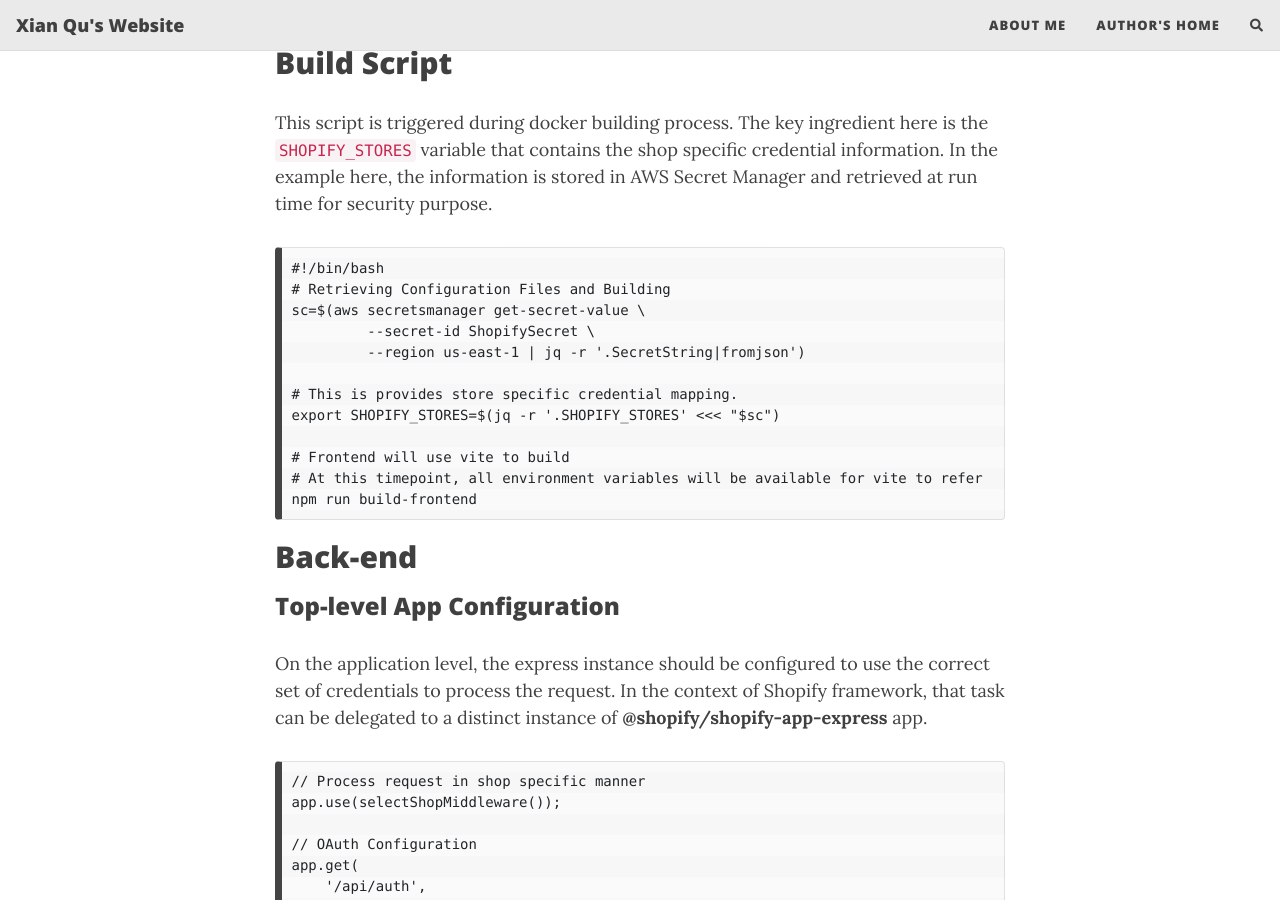
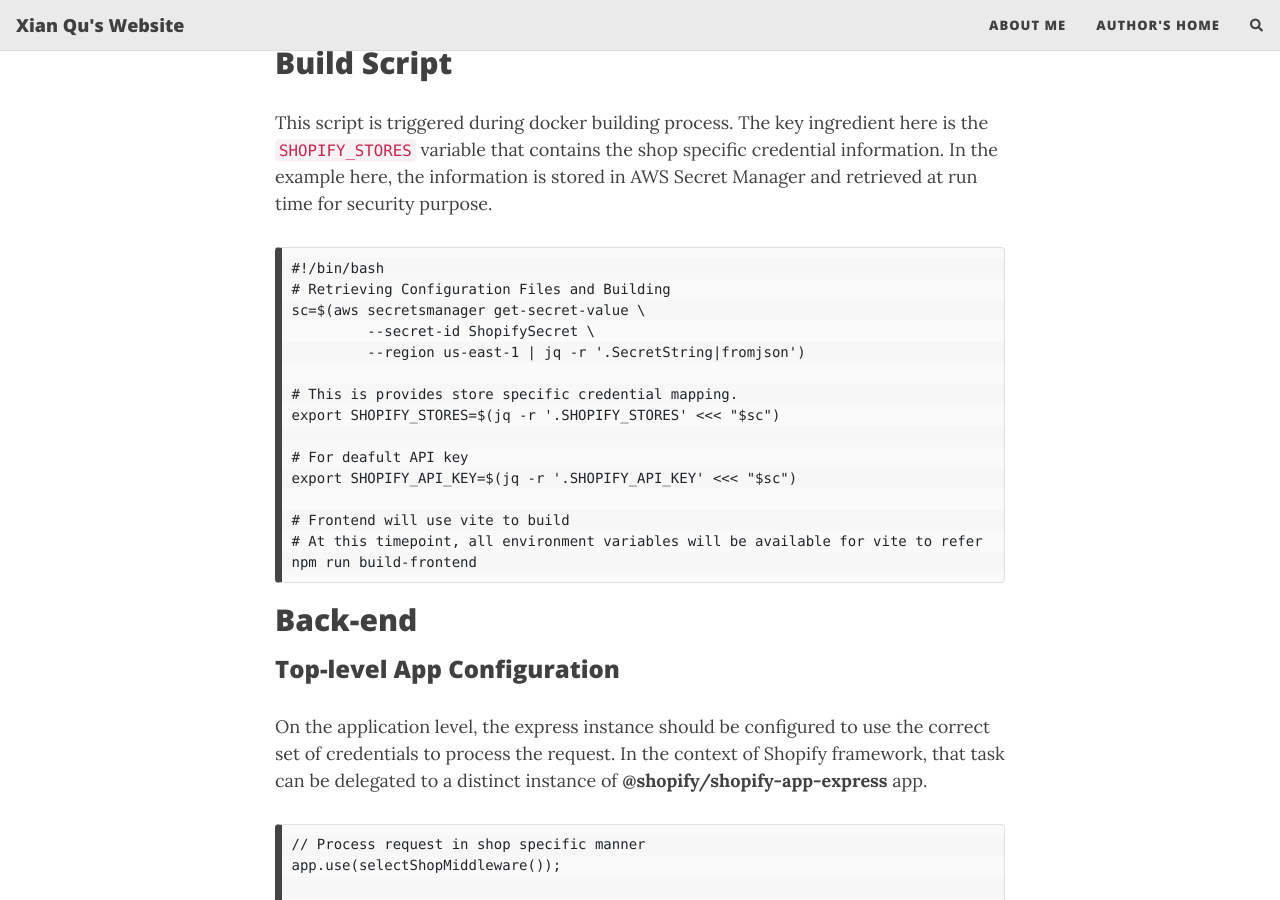
Before and after one commit to xianqugithub/xianqugithub.github.io, a Jekyll site: the page built from _posts/2024-01-20-shopify-multiple-store-middleware.md, in a window 1280 px wide and 900 px high, scrolled down 2302 px. Built offline with Jekyll 4.4.1, drawn with Linux system fonts in a browser that asks for light colours; nearby versions of some CDN libraries; comment, search, counter and statistics services are not loaded.

Commit message:
some more change regarding previous one.

```diff
--- a/_posts/2024-01-20-shopify-multiple-store-middleware.md
+++ b/_posts/2024-01-20-shopify-multiple-store-middleware.md
@@ -37,6 +37,9 @@ sc=$(aws secretsmanager get-secret-value \
 
 # This is provides store specific credential mapping.
 export SHOPIFY_STORES=$(jq -r '.SHOPIFY_STORES' <<< "$sc")
+
+# For deafult API key
+export SHOPIFY_API_KEY=$(jq -r '.SHOPIFY_API_KEY' <<< "$sc")
 
 # Frontend will use vite to build
 # At this timepoint, all environment variables will be available for vite to refer
```
